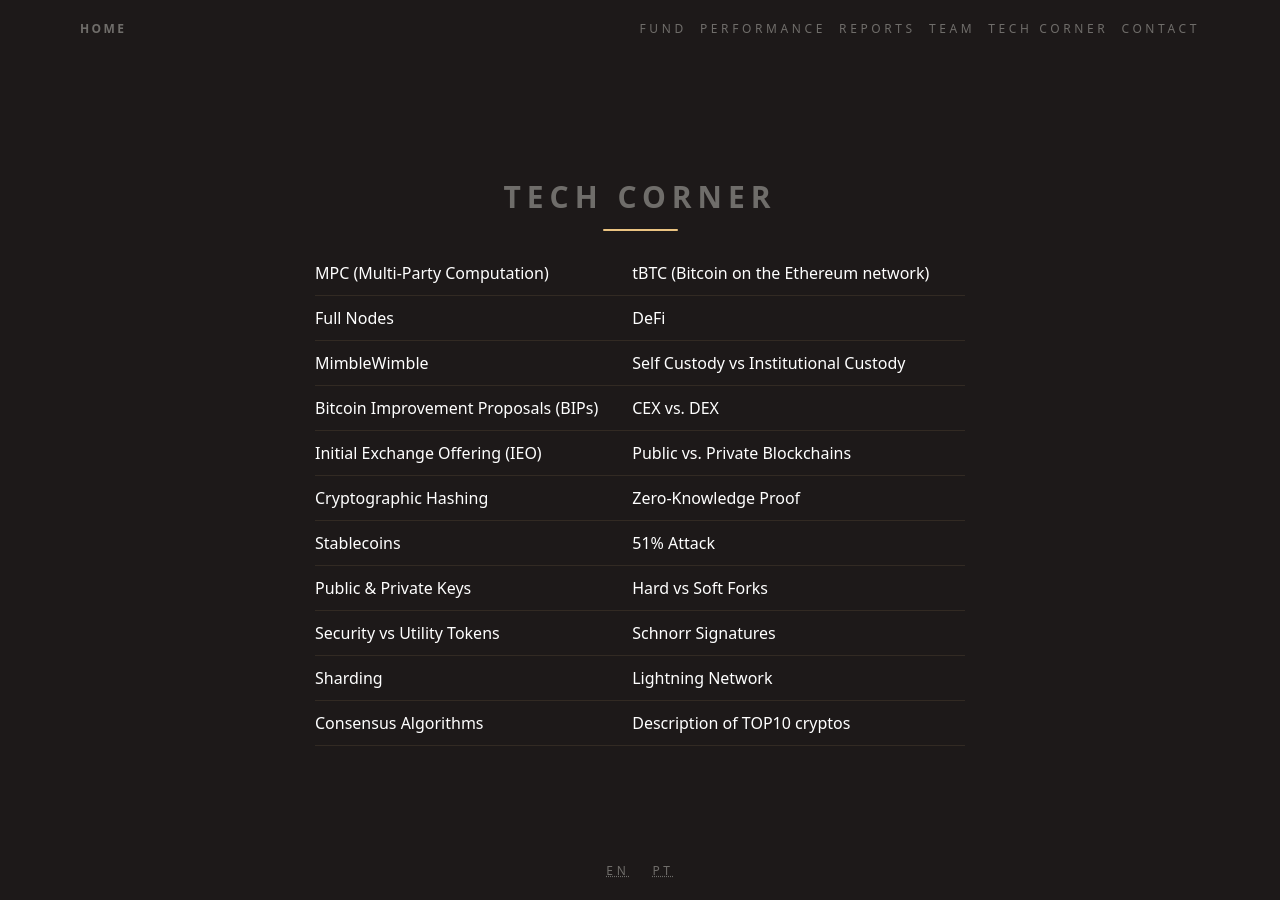
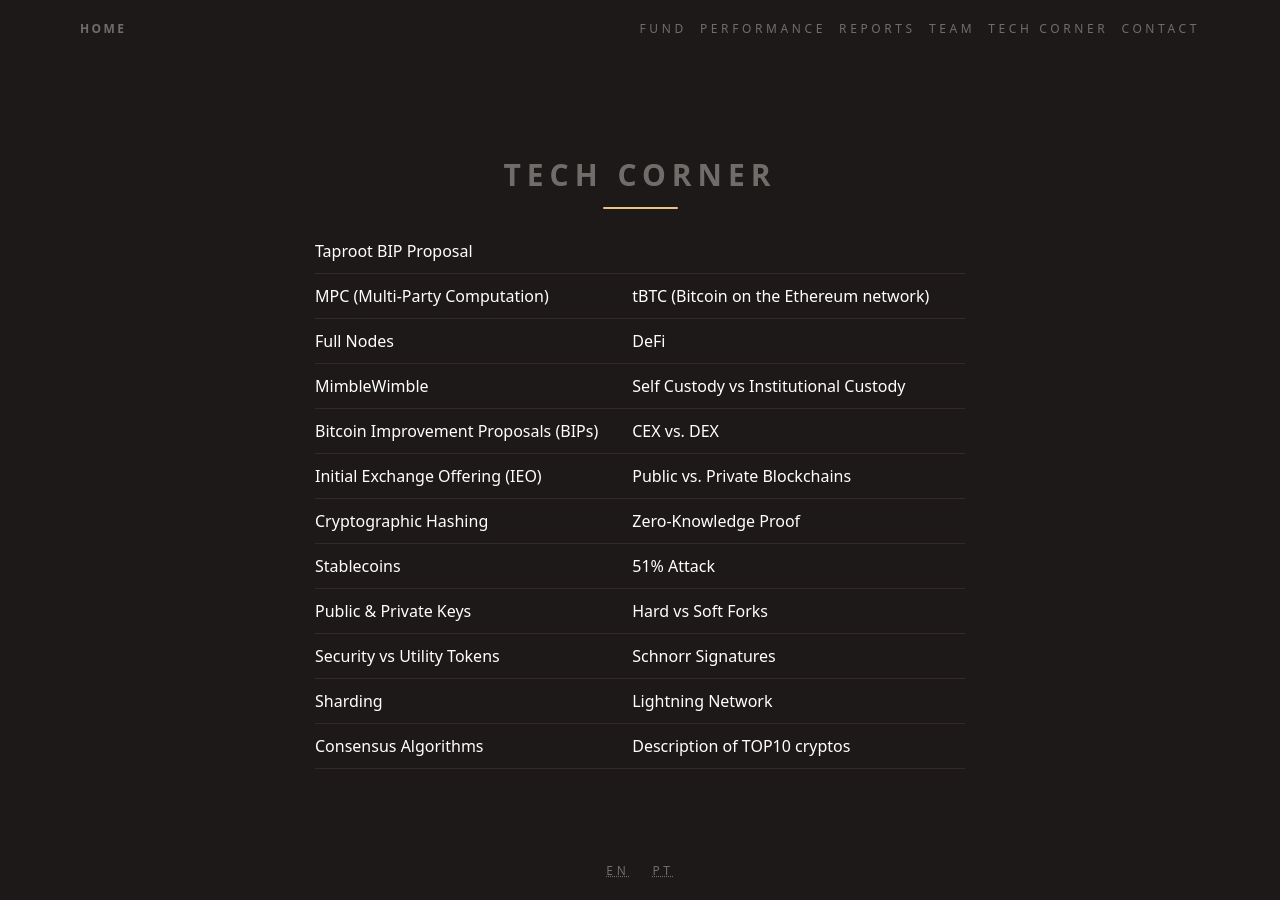
Before and after one commit to ateliedetemas/blpcrypto, a Jekyll site: the page built from _pages/en/tech-corner.md, in a window 1280 px wide. Built offline with Jekyll 4.4.1, drawn with Linux system fonts in a browser that asks for light colours.

Commit message:
Update tech-corner.md

```diff
--- a/_pages/en/tech-corner.md
+++ b/_pages/en/tech-corner.md
@@ -4,6 +4,7 @@ layout: page
 title: Tech Corner
 permalink: "/en/tech-corner/"
 ---
+[Taproot BIP Proposal]({{ "/assets/documents/tech-corner/2020/01.pdf" }}) |
 [MPC (Multi-Party Computation)]({{ "/assets/documents/tech-corner/2019/11.pdf" }}) | [tBTC (Bitcoin on the Ethereum network)]({{ "/assets/documents/tech-corner/2019/12.pdf" }})
 [Full Nodes]({{ "/assets/documents/tech-corner/2019/09.pdf" }}) |  [DeFi]({{ "/assets/documents/tech-corner/2019/10.pdf" }}) |
 [MimbleWimble]({{ "/assets/documents/tech-corner/2019/07.pdf" }}) |  [Self Custody vs Institutional Custody]({{ "/assets/documents/tech-corner/2019/08.pdf" }})
```
